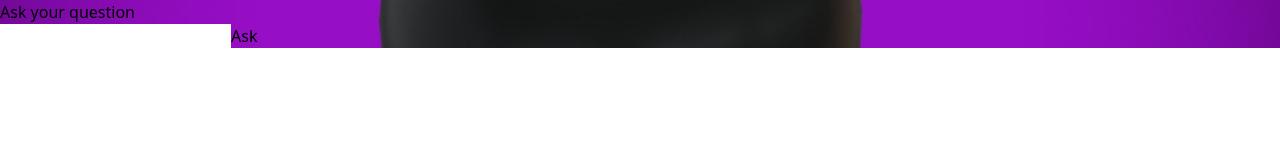
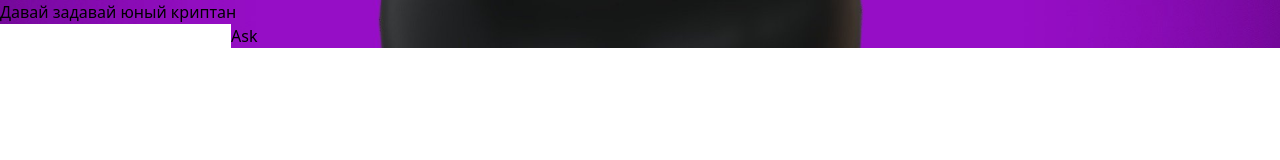
Before and after one commit to frissonchain/magicball8, a React (Vite) app: page / in a window 1280 px wide. Shown: the top 160 px of the page. Built offline with nearby package versions, Linux system fonts and the light colour scheme.

Commit message:
Update App.jsx

```diff
--- a/src/App.jsx
+++ b/src/App.jsx
@@ -29,7 +29,7 @@ export default function App() {
         backgroundPosition: 'center center',
       }}
     >
-      <h1 className="text-4xl font-bold mb-6">Ask your question</h1>
+      <h1 className="text-4xl font-bold mb-6">Давай задавай юный криптан</h1>
 
       <input
         value={question}
```
